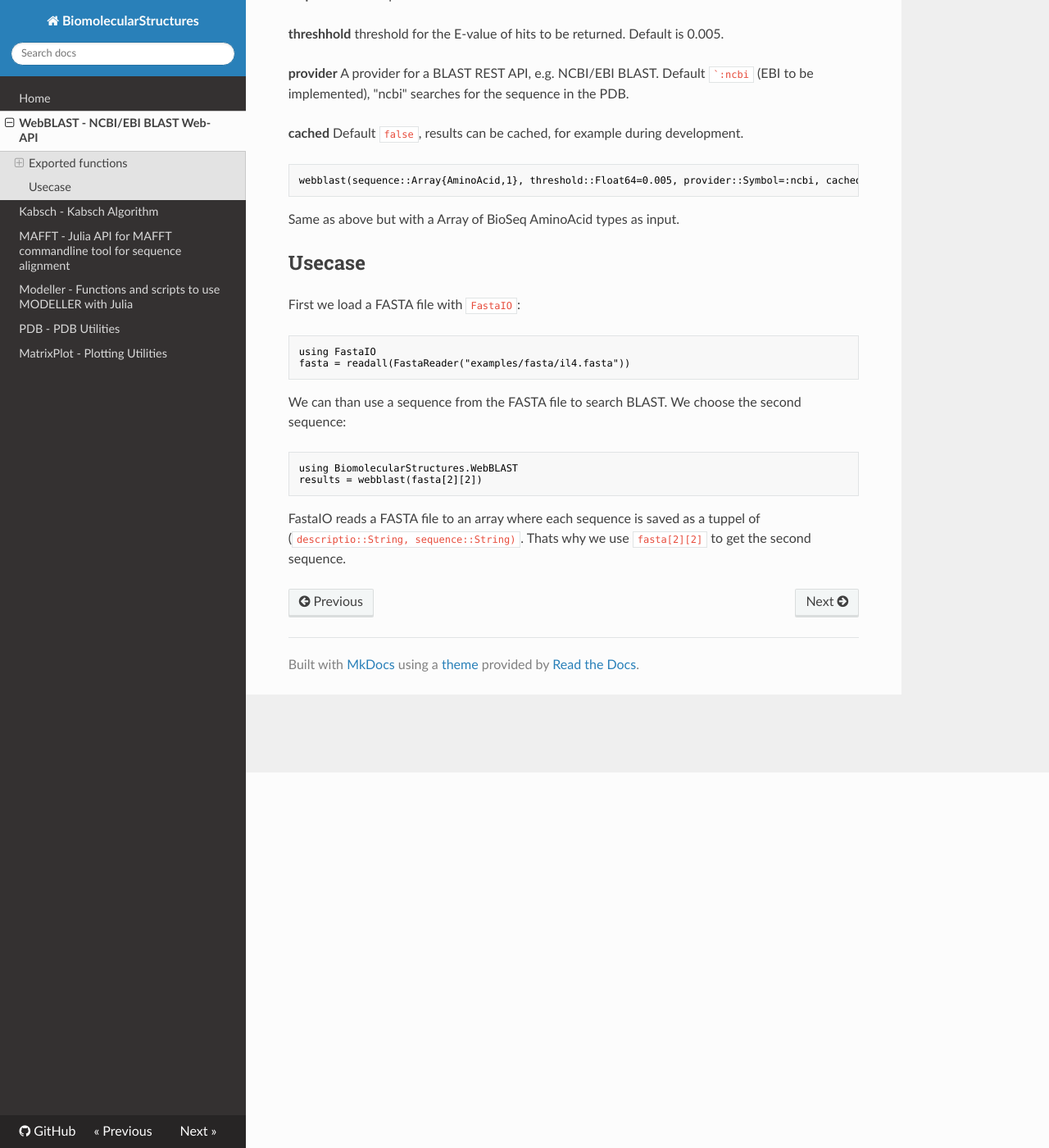
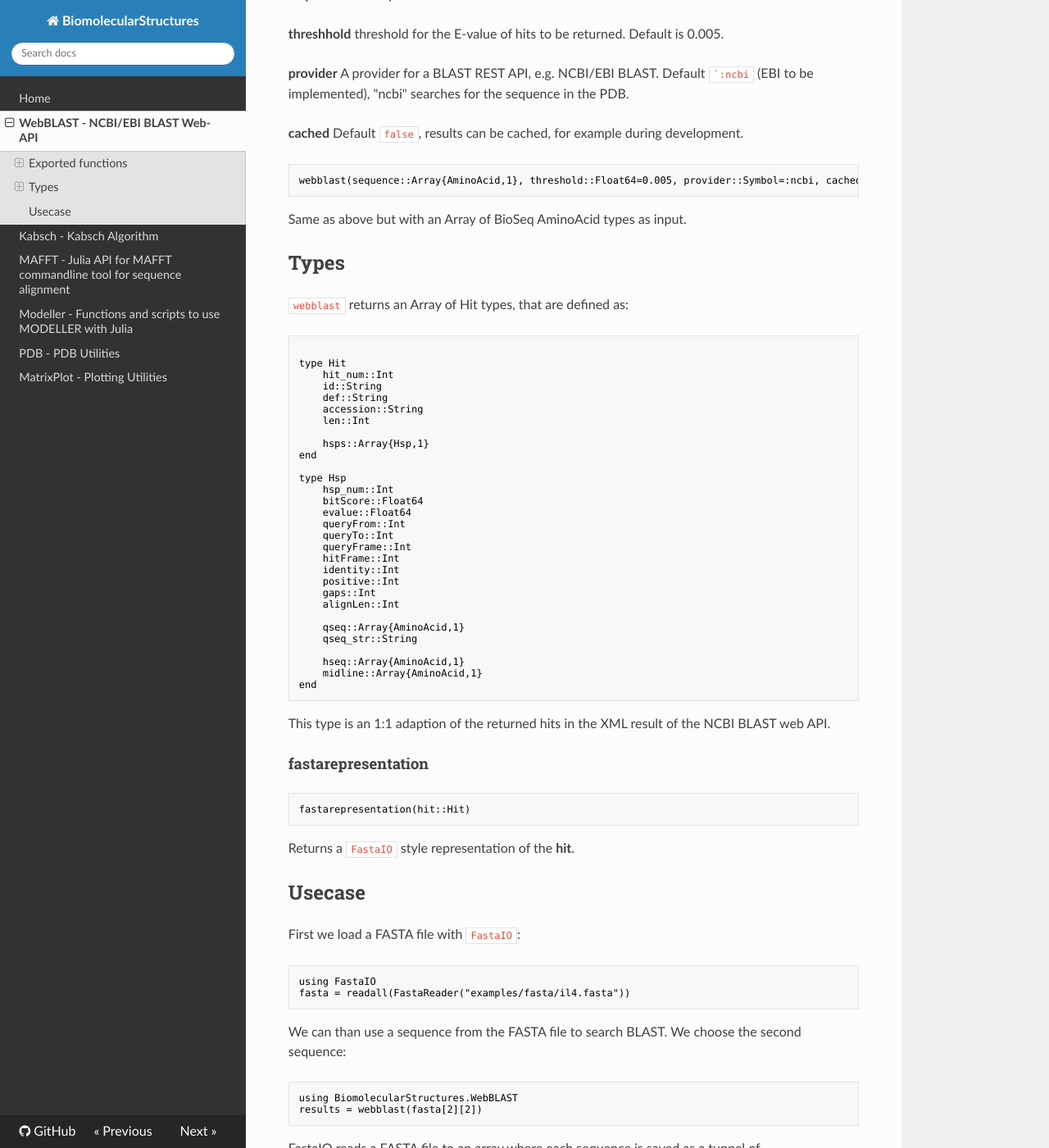
Before and after one commit to hng/BiomolecularStructures.jl, an MkDocs documentation site: the page built from docs/webblast.md, in a window 1280 px wide and 1400 px high, scrolled down 458 px. Shown: the whole window at 82% size. Built offline with MkDocs 1.6.1, drawn with Linux system fonts in a browser that asks for light colours; nearby versions of some CDN libraries; old or Windows-style settings are respelled for this version of MkDocs.

Commit message:
added Hit and fastarepresentation() to webblast documentary

````diff
--- a/docs/webblast.md
+++ b/docs/webblast.md
@@ -23,7 +23,53 @@ Calls the the API of the given provider to search for a protein sequence and ret
 webblast(sequence::Array{AminoAcid,1}, threshold::Float64=0.005, provider::Symbol=:ncbi, cached=false)
 ```
 
-Same as above but with a Array of BioSeq AminoAcid types as input.
+Same as above but with an Array of BioSeq AminoAcid types as input.
+
+## Types
+
+``webblast`` returns an Array of Hit types, that are defined as:
+
+```julia
+
+type Hit
+	hit_num::Int
+	id::String
+	def::String
+	accession::String
+	len::Int
+
+	hsps::Array{Hsp,1}
+end
+
+type Hsp
+	hsp_num::Int
+	bitScore::Float64
+	evalue::Float64
+	queryFrom::Int
+	queryTo::Int
+	queryFrame::Int
+	hitFrame::Int
+	identity::Int
+	positive::Int
+	gaps::Int
+	alignLen::Int
+
+	qseq::Array{AminoAcid,1}
+	qseq_str::String
+
+	hseq::Array{AminoAcid,1}
+	midline::Array{AminoAcid,1}
+end
+```
+This type is an 1:1 adaption of the returned hits in the XML result of the NCBI BLAST web API.
+
+#### fastarepresentation
+
+```julia
+fastarepresentation(hit::Hit)
+```
+Returns a ``FastaIO`` style representation of the **hit**.
+
 
 ## Usecase
 
````
